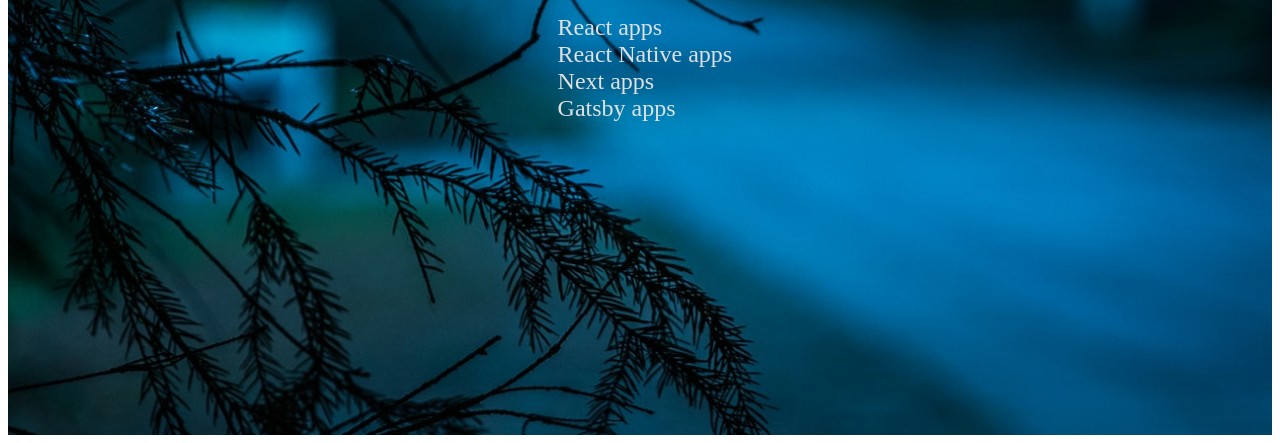
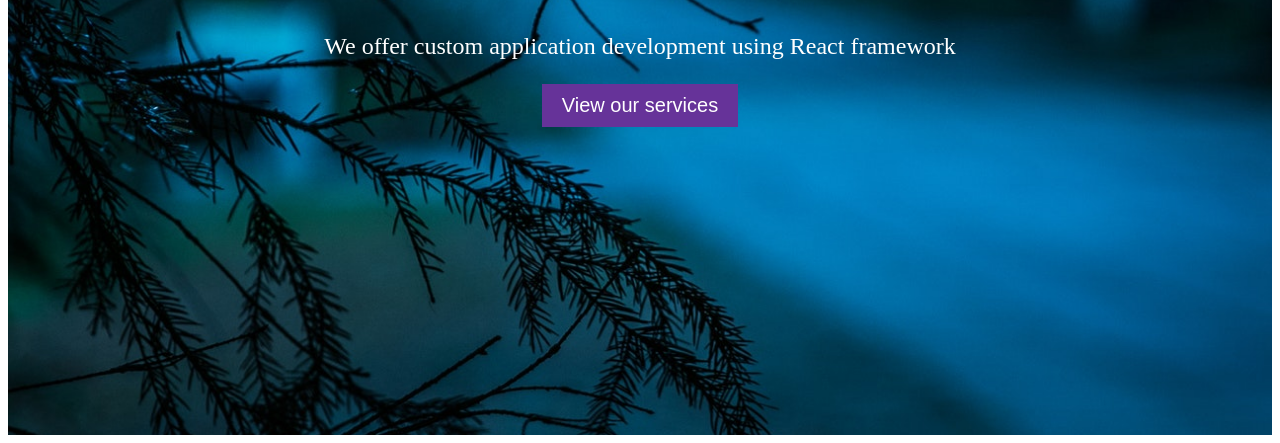
Before and after one commit to vijayst/gatsbydemo, a Gatsby site: page / in a window 1280 px wide. Shown: the part 373-816 px from the top of the page. Built offline with nearby package versions, Linux system fonts and the light colour scheme; Gatsby itself is replaced by a stand-in of ours.

Commit message:
services page

```diff
--- a/src/pages/index.js
+++ b/src/pages/index.js
@@ -1,11 +1,20 @@
 import React from 'react';
+import { Link } from 'gatsby';
 import SEO from '../components/seo';
-import Home from '../home/index';
+import styles from './index.module.css';
 
 const IndexPage = () => (
     <div>
         <SEO title="Vijay Consulting Services" keywords={[`gatsby`, `application`, `react`]} />
-        <Home />
+        <div className={styles.home}>
+            <div className={styles.center}>
+                <div className={styles.company}>
+                    Vijay Consulting Services
+                </div>
+                <p className={styles.offering}>We offer custom application development using React framework</p>
+                <button className={styles.button}><Link to="/services">View our services</Link></button>
+            </div>
+        </div>
     </div>
 );
 
--- a/src/home/index.module.css
+++ b/src/pages/index.module.css
@@ -9,22 +9,28 @@
     color: white;
 }
 
+.center {
+    text-align: center;
+}
+
 .company {
     font-size: 36px;
 }
 
-.services {
+.offering {
+    font-size: 24px;
     margin-top: 48px;
-    list-style: none;
-    font-size: 24px;
 }
 
-.services a:link, .services a:visited {
-    color: #e0e0e0;
+.button {
+    background-color: rebeccapurple;
+    padding: 10px 20px;
+    font-size: 20px;
+    border: none;
+    outline: none;
+}
+
+.button a {
+    color: white;
     text-decoration: none;
 }
-
-.services a:hover {
-    color: white;
-    text-decoration: underline;
-}
--- a/src/home/index.js
+++ b/src/pages/services.js
@@ -1,14 +1,14 @@
 import React from 'react';
-import styles from './index.module.css';
 import { Link } from 'gatsby';
+import Layout from '../components/layout';
+import styles from './services.module.css';
 
-export default function Home() {
+export default function Services() {
     return (
-        <div className={styles.home}>
+        <Layout>
             <div>
-                <div className={styles.company}>
-                    Vijay Consulting
-                </div>
+                <h1>Services</h1>
+                <p>View our service offerings:</p>
                 <ul className={styles.services}>
                     <li><Link to="/services/react-app">React apps</Link></li>
                     <li><Link to="/services/react-native-app">React Native apps</Link></li>
@@ -16,6 +16,6 @@ export default function Home() {
                     <li><Link to="/services/gatsby-app">Gatsby apps</Link></li>
                 </ul>
             </div>
-        </div>
+        </Layout>
     )
 }
--- /dev/null
+++ b/src/pages/services.module.css
@@ -0,0 +1,14 @@
+.services {
+    margin-top: 24px;
+    font-size: 24px;
+}
+
+.services a:link, .services a:visited {
+    color: rgba(0,0,0,.56);
+    text-decoration: none;
+}
+
+.services a:hover {
+    color: black;
+    text-decoration: underline;
+}
```
